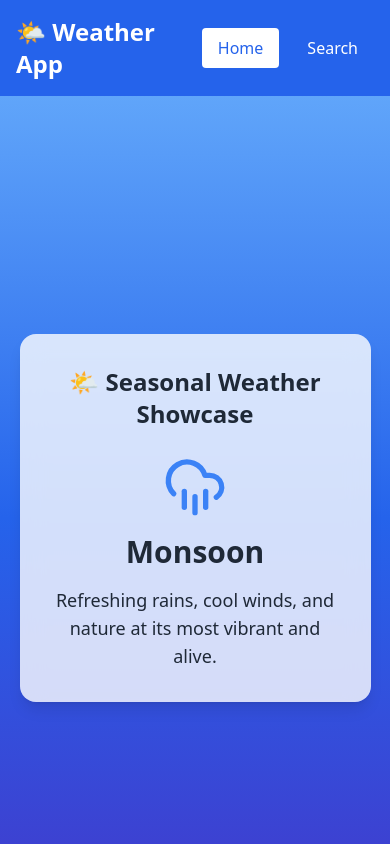
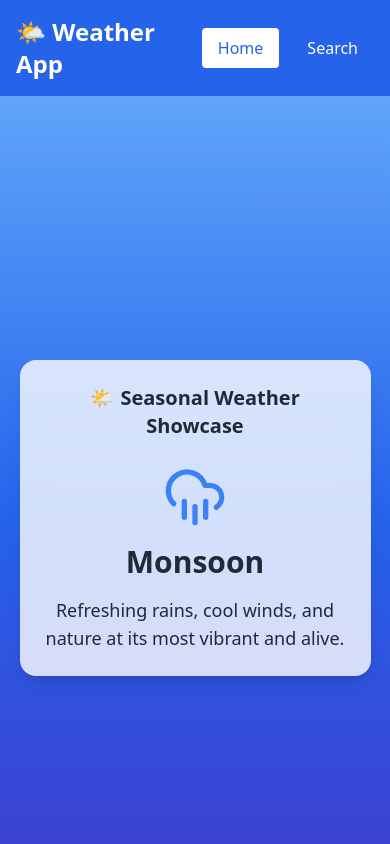
Before and after one commit to Vinitsaini99/Weather-Forecaast-App, a React (Vite) app: page / in a window 390 px wide. Shown: the top 844 px of the page. Built offline with nearby package versions, Linux system fonts and the light colour scheme.

Commit message:
Update MainScreen.jsx

```diff
--- a/src/pages/MainScreen.jsx
+++ b/src/pages/MainScreen.jsx
@@ -1,5 +1,5 @@
 import React, { useState } from "react";
-import SeasonSlider from "../components/SeasonSlider";
+import SeasonSlider from "../components/SeasonSlider.jsx";
 
 export default function MainScreen() {
   const [bgGradient, setBgGradient] = useState(
@@ -8,10 +8,10 @@
 
   return (
     <div
-      className={`flex flex-col items-center justify-center min-h-screen bg-gradient-to-r ${bgGradient} transition-all duration-700`}
+      className={`flex flex-col items-center justify-center h-screen overflow-hidden transition-all duration-700 bg-gradient-to-r ${bgGradient}`}
     >
-      <div className="bg-white/80 backdrop-blur-md p-8 rounded-2xl shadow-lg max-w-2xl w-[90%] text-center space-y-6">
-        <h2 className="text-2xl font-bold text-gray-800">
+      <div className="bg-white/80 backdrop-blur-md p-6 md:p-8 rounded-2xl shadow-lg max-w-2xl w-[90%] text-center space-y-6">
+        <h2 className="text-xl md:text-2xl font-bold text-gray-800">
           🌤 Seasonal Weather Showcase
         </h2>
 
```
